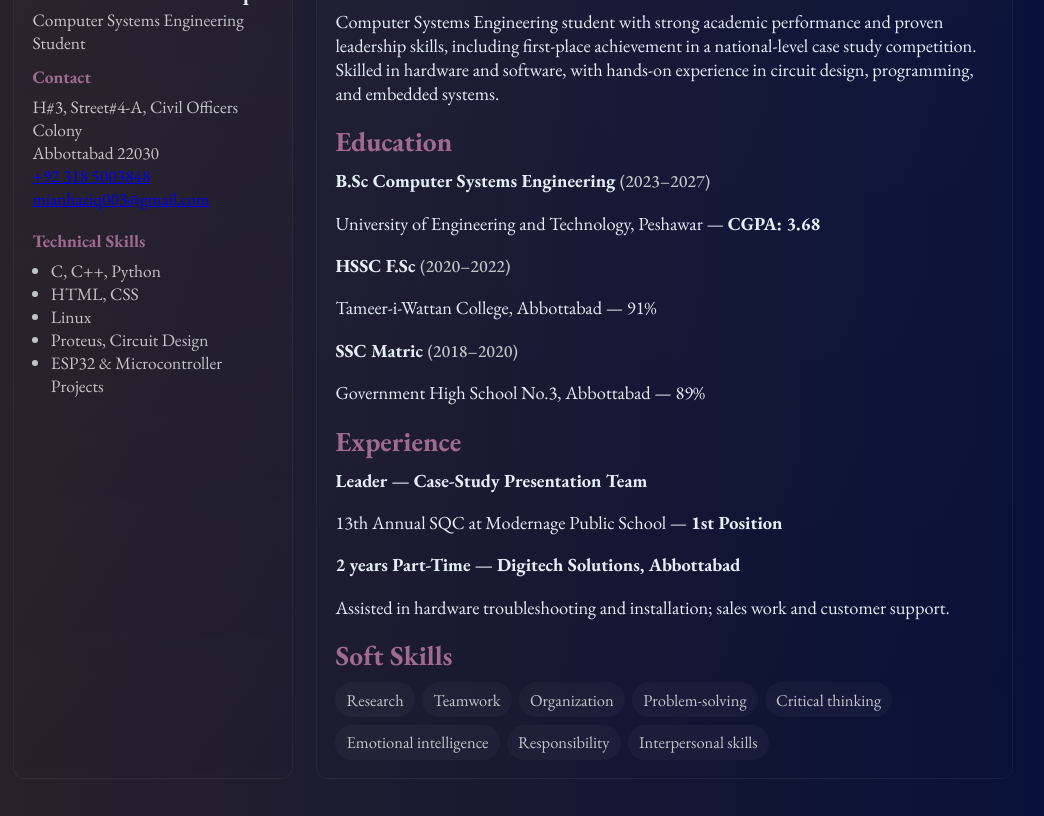
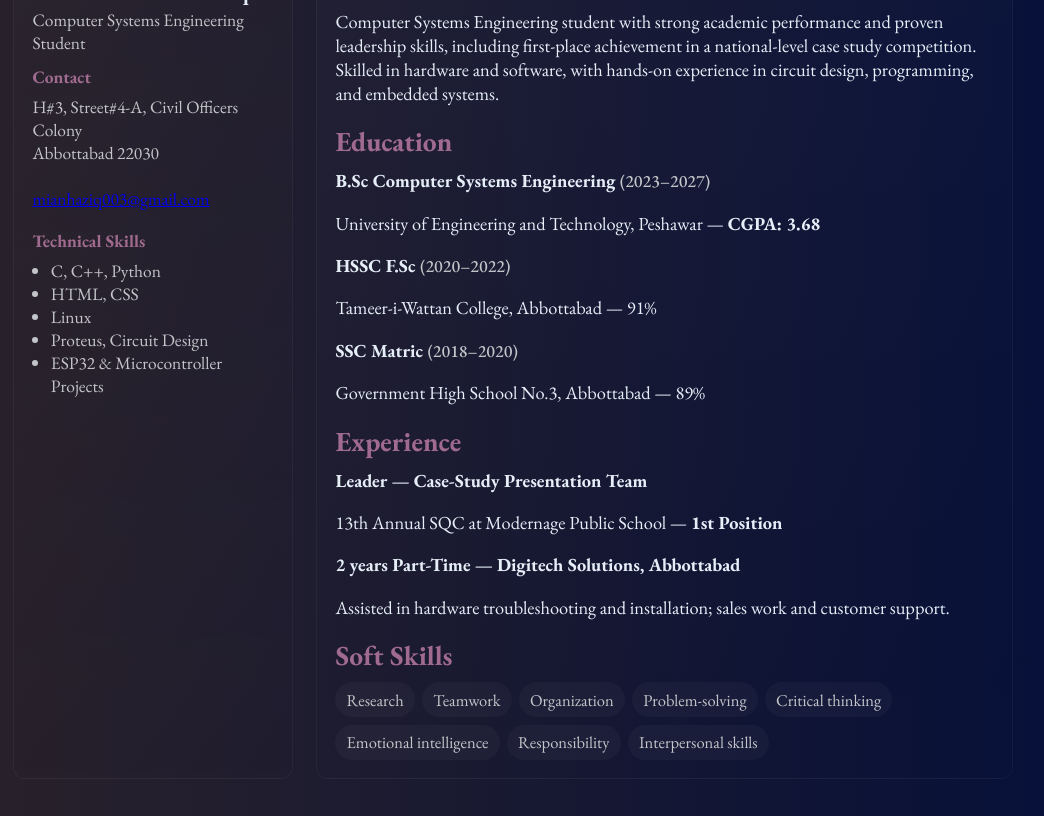
Before and after one commit to haziq-rpm/static-web-app, a website: page src/index.html in a window 1280 px wide. Shown: the part 102-918 px from the top of the page, without its empty margins (127-1171 px from the left). Drawn offline with nearby package versions, Linux system fonts and the light colour scheme.

Commit message:
Update index.html

```diff
--- a/src/index.html
+++ b/src/index.html
@@ -19,7 +19,7 @@
       <div class="contact">
         <h2>Contact</h2>
         <p>H#3, Street#4-A, Civil Officers Colony<br/>Abbottabad 22030</p>
-        <p><a href="tel:+923185003848">+92 318 5003848</a><br/><a href="mailto:mianhaziq003@gmail.com">mianhaziq003@gmail.com</a></p>
+        <p><br/><a href="mailto:mianhaziq003@gmail.com">mianhaziq003@gmail.com</a></p>
       </div>
 
       <div class="tech">
```
